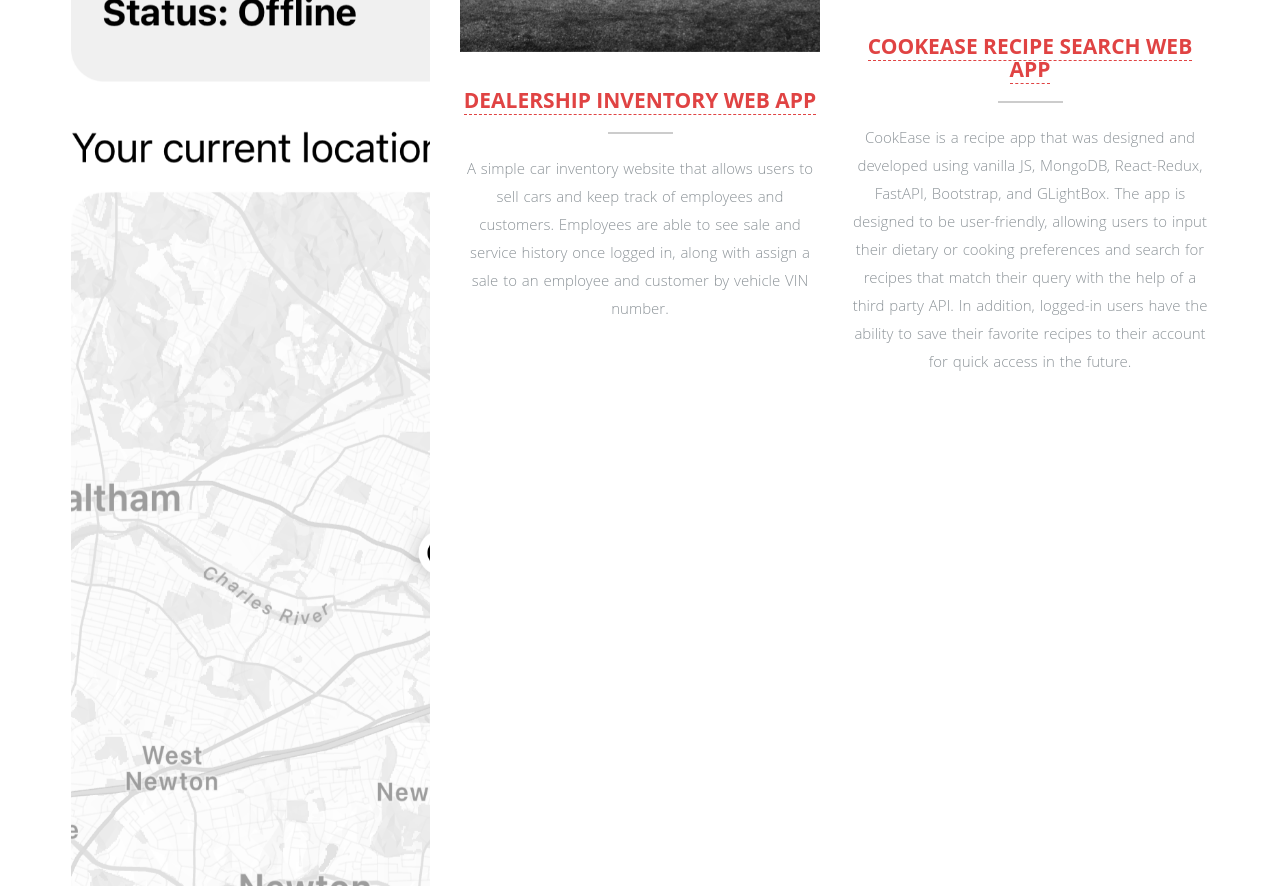
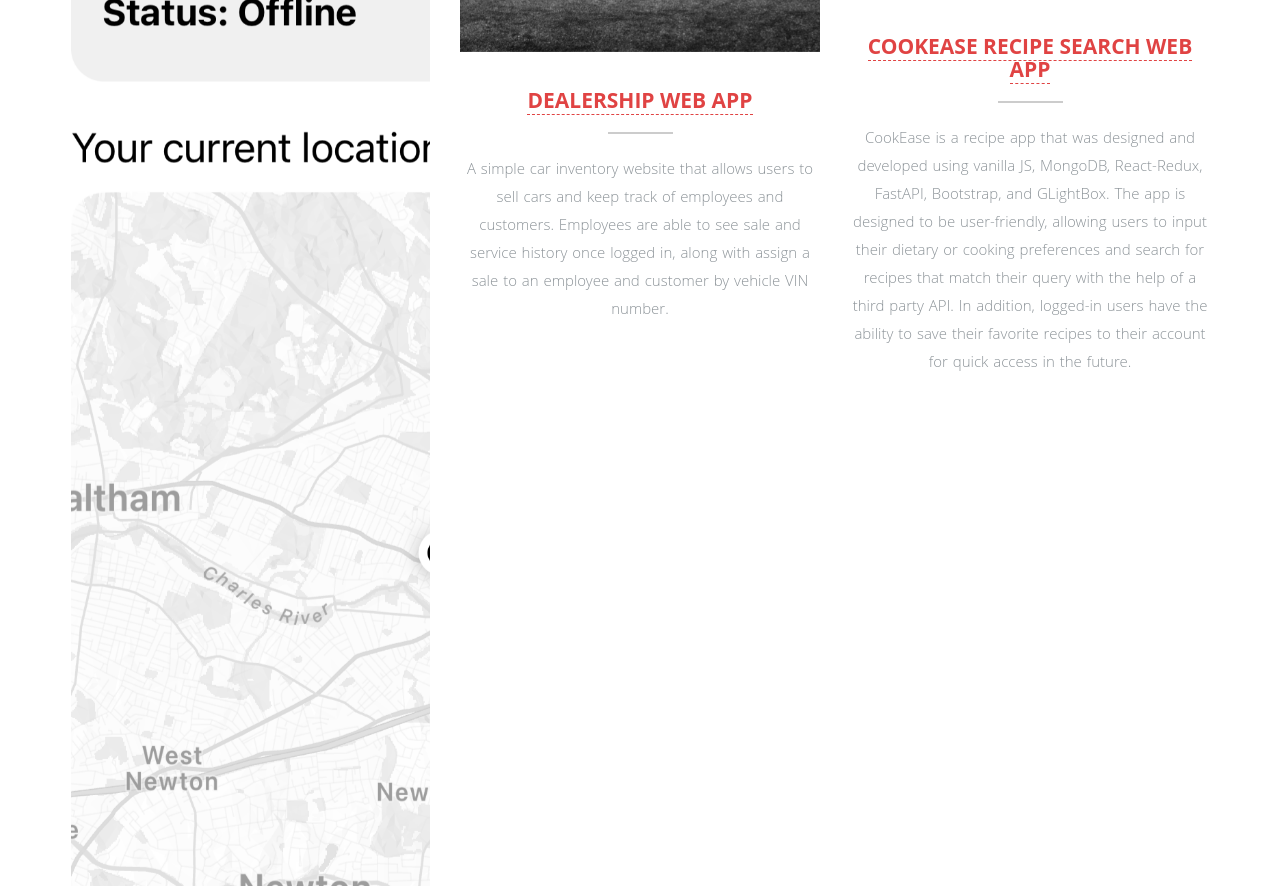
Before and after one commit to BahodirovaS/bahodirovas.github.io, a plain HTML site: page index.html in a window 1280 px wide. Shown: the part 1850-2736 px from the top of the page. Drawn offline with nearby package versions, Linux system fonts and the light colour scheme; some packages are replaced by stand-ins of ours.

Commit message:
main commit

```diff
--- a/index.html
+++ b/index.html
@@ -208,7 +208,7 @@
                   </div>
                   <br />
                   <h2>
-                    <a href="https://gitlab.com/msun220/carcar">Dealership Inventory Web App</a>
+                    <a href="https://gitlab.com/msun220/carcar">Dealership Web App</a>
                   </h2>
                   <!-- Headline -->
                   <p>
```
